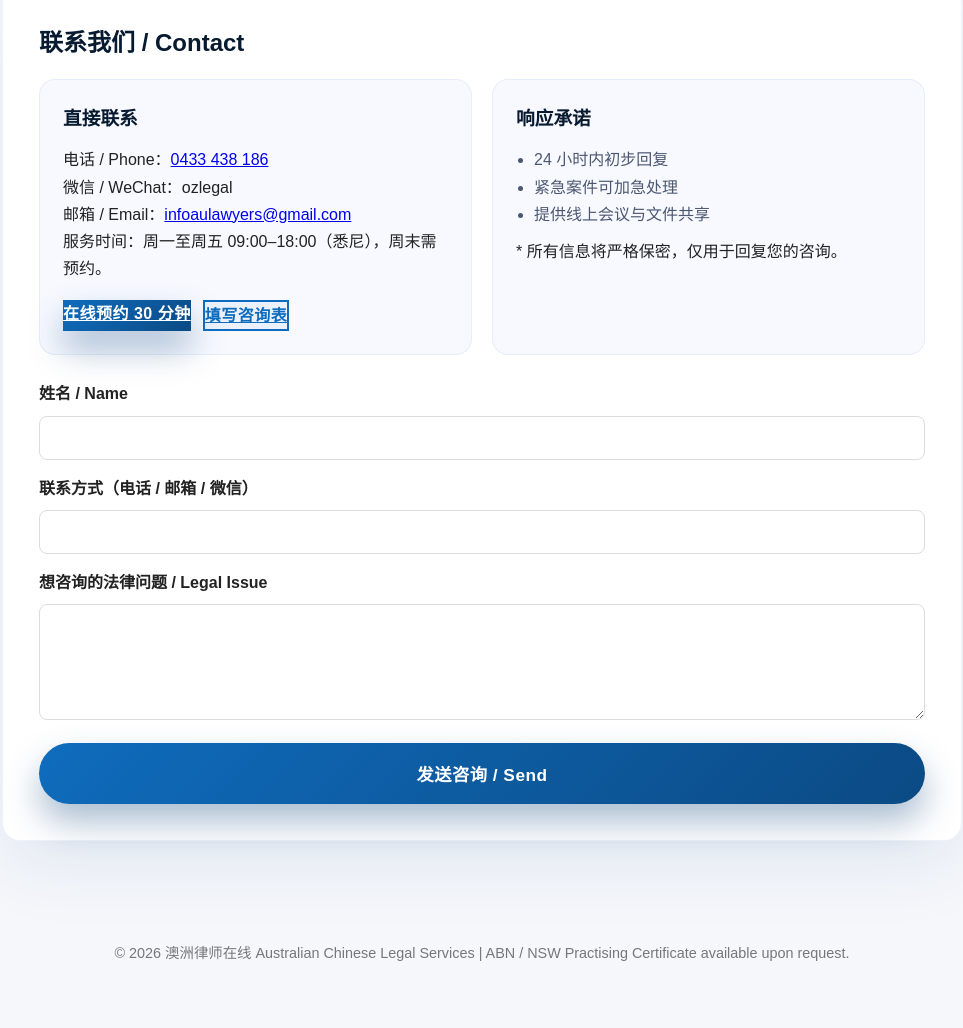
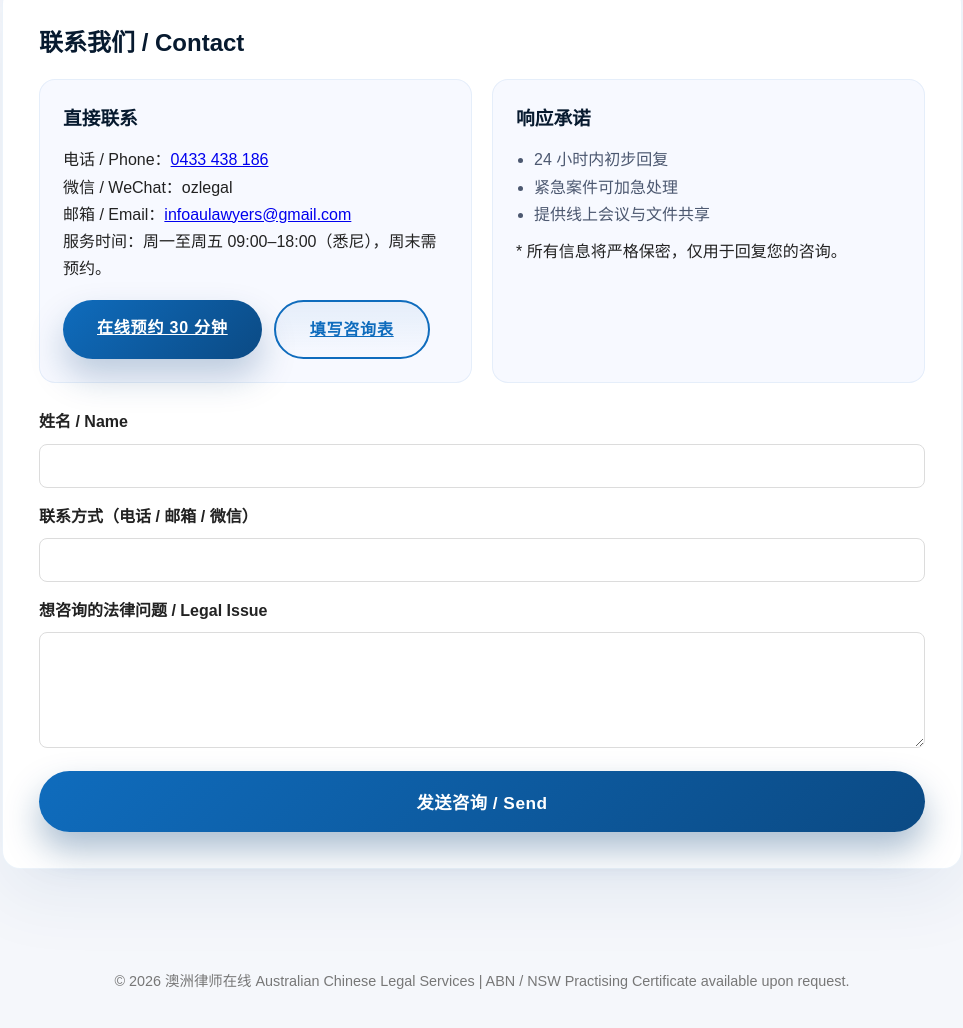
Before and after one commit to ozlawsite/ozlawsite.github.io, a plain HTML site: page index.html in a window 1280 px wide. Shown: the part 2149-3177 px from the top of the page, without its empty margins (158-1121 px from the left). Before the commit the page ends 3155 px from the top, so only its background shows below. Drawn offline with Linux system fonts and the light colour scheme.

Commit message:
Round contact CTA buttons and refine typography

```diff
--- a/styles.css
+++ b/styles.css
@@ -244,6 +244,24 @@ main {
   margin-top: 18px;
 }
 
+.contact .cta-buttons .btn-primary,
+.contact .cta-buttons .btn-outline {
+  border-radius: 999px;
+  padding: 14px 34px;
+  font-size: 1rem;
+  letter-spacing: 0.8px;
+  font-weight: 700;
+}
+
+.contact .cta-buttons .btn-primary {
+  box-shadow: 0 18px 34px rgba(15, 68, 124, 0.25);
+}
+
+.contact .cta-buttons .btn-outline {
+  border-width: 2px;
+  background: linear-gradient(180deg, rgba(15,108,189,0.08), rgba(15,108,189,0.0));
+}
+
 .contact-form {
   display: grid;
   gap: 15px;
```
